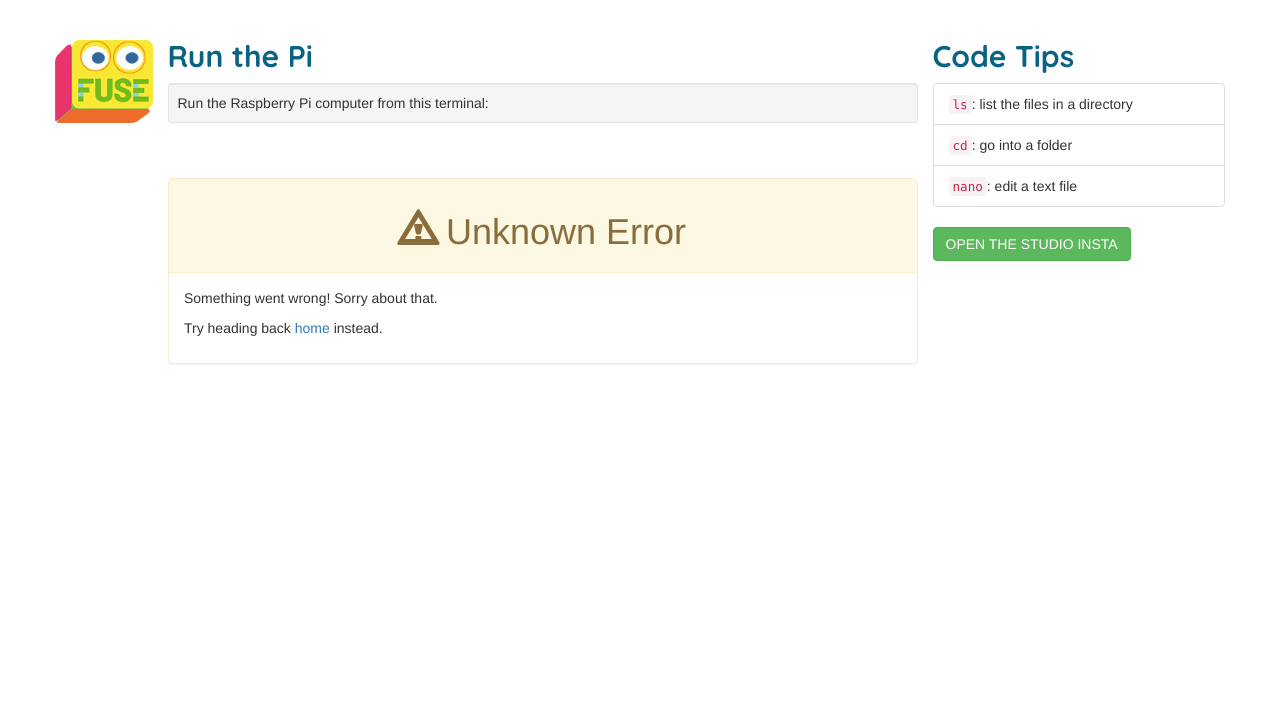
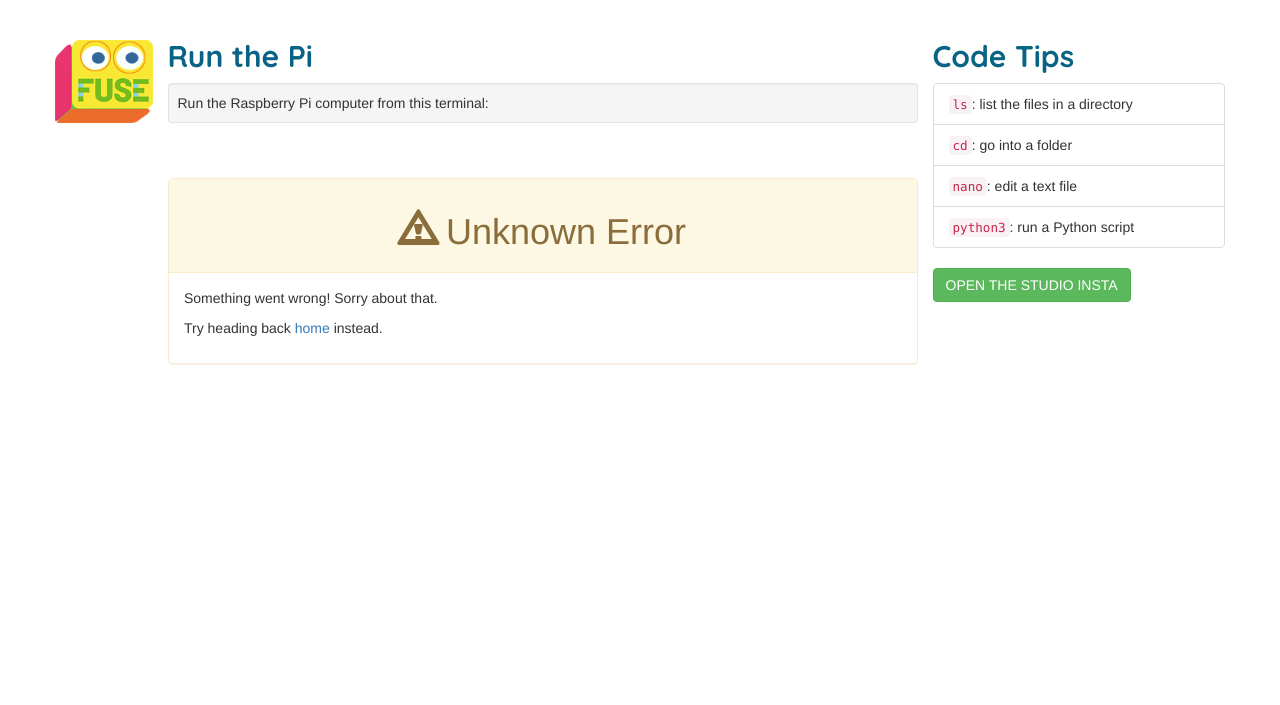
Before and after one commit to gabrielkrell/finsta, a Flask app: page / in a window 1280 px wide. Shown: the top 705 px of the page. Run offline with Flask 2, Linux system fonts and the light colour scheme; some libraries are stand-ins or nearby versions.

Commit message:
#17: add "python3" code tip

```diff
--- a/templates/homepage.html
+++ b/templates/homepage.html
@@ -40,6 +40,8 @@
             <code>cd</code>: go into a folder</li>
           <li class="list-group-item">
             <code>nano</code>: edit a text file</li>
+          <li class="list-group-item">
+            <code>python3</code>: run a Python script</li>
         </div>
       </div>
     <div class="row">
```
